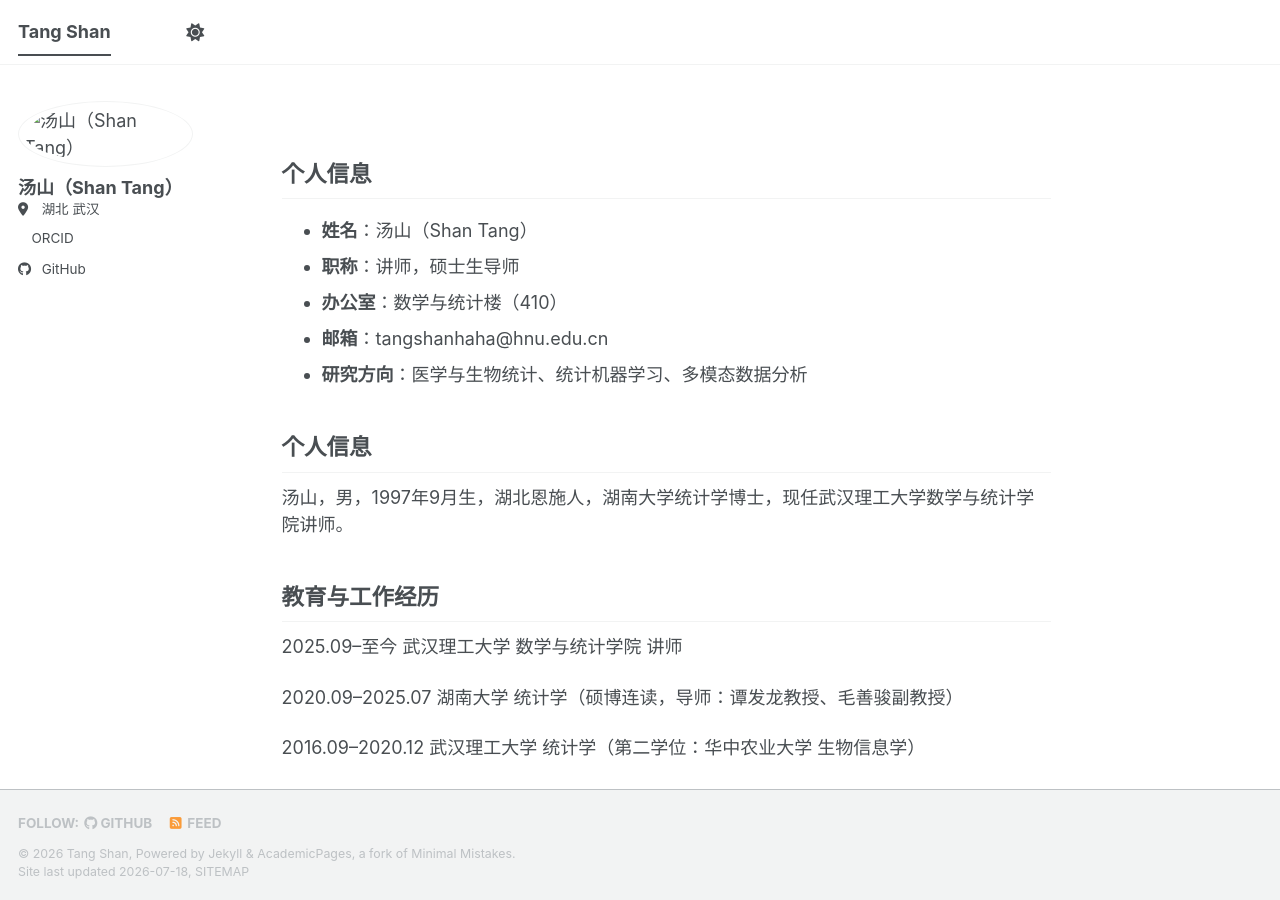
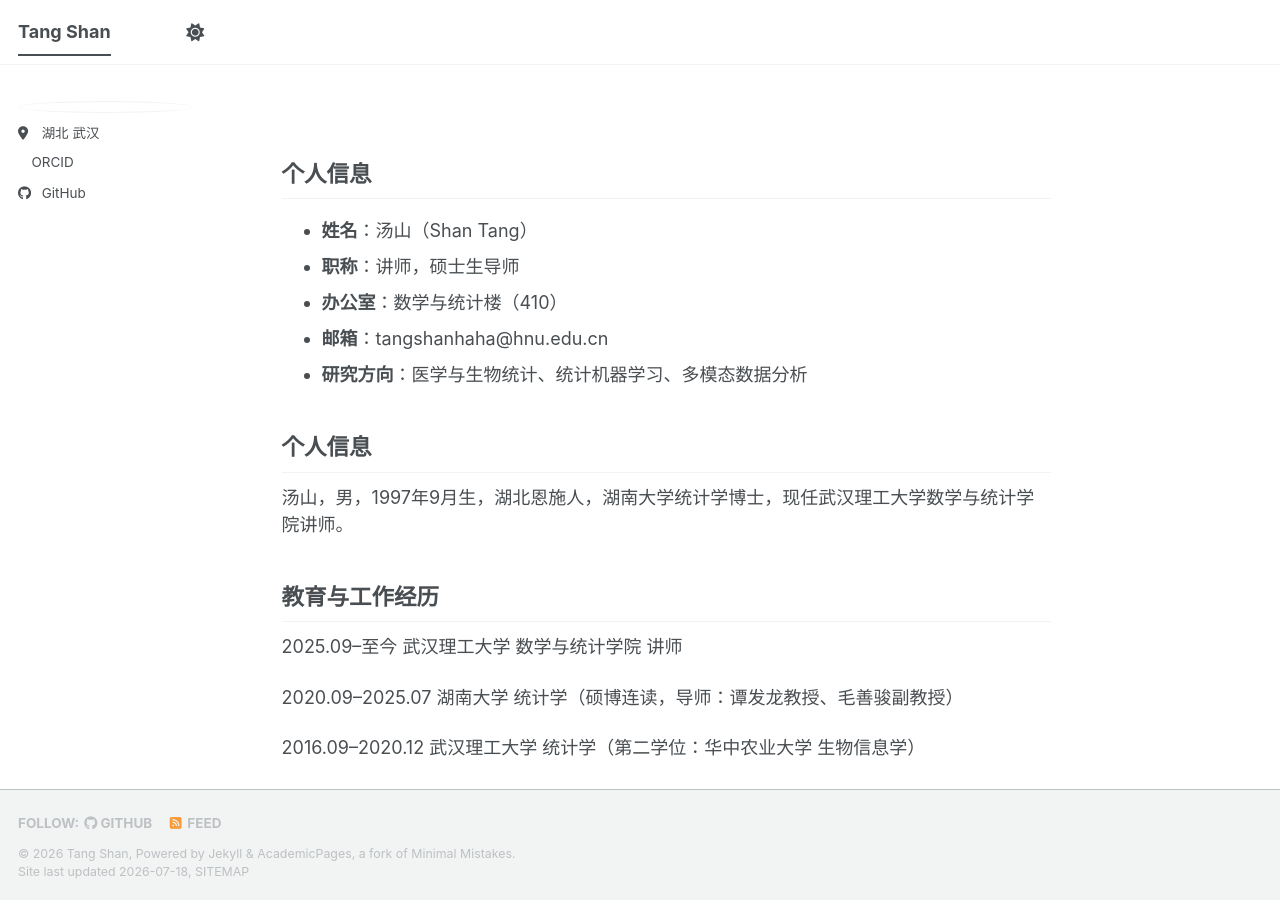
Before and after one commit to tsnm1/tsnm1.github.io, a Jekyll site: the page built from _pages/about.md, in a window 1280 px wide and 900 px high. Built offline with Jekyll 4.4.1, drawn with Linux system fonts in a browser that asks for light colours; a style sheet for code colours, icons or effects is not loaded.

Commit message:
Update _config.yml

```diff
--- a/_config.yml
+++ b/_config.yml
@@ -23,8 +23,8 @@ repository               : "academicpages/academicpages.github.io"
 #               Additional customization can be done by editing /_includes/author-profile.html
 author:
   # Biographic information
-  avatar           : "images/tangshan.jpg"
-  name             : "汤山（Shan Tang）"
+  avatar           : "/images/tangshan.jpg"
+  name             : # "汤山（Shan Tang）"
   pronouns         : # example: "she/her"
   bio              : #"医学与生物统计、统计机器学习、多模态数据分析"
   location         : "湖北 武汉" # "Earth"
```
